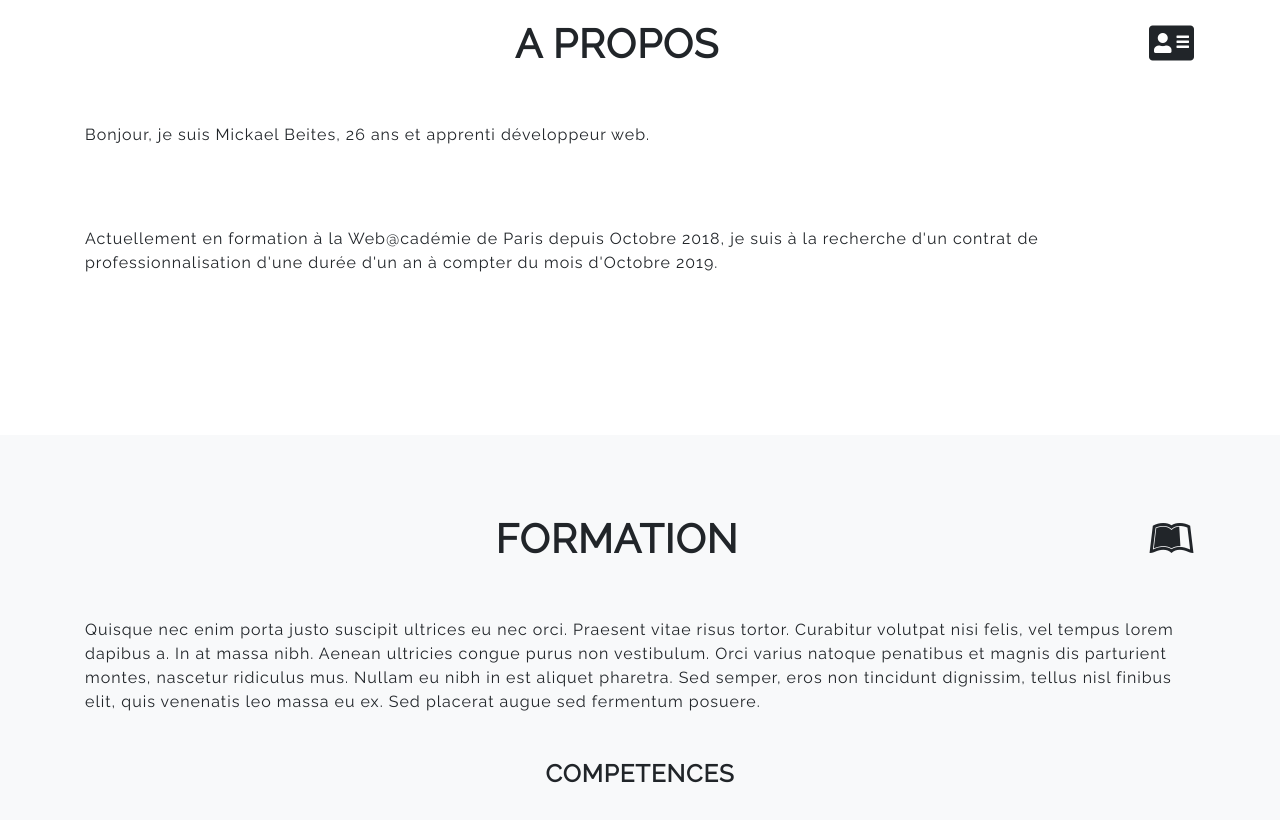
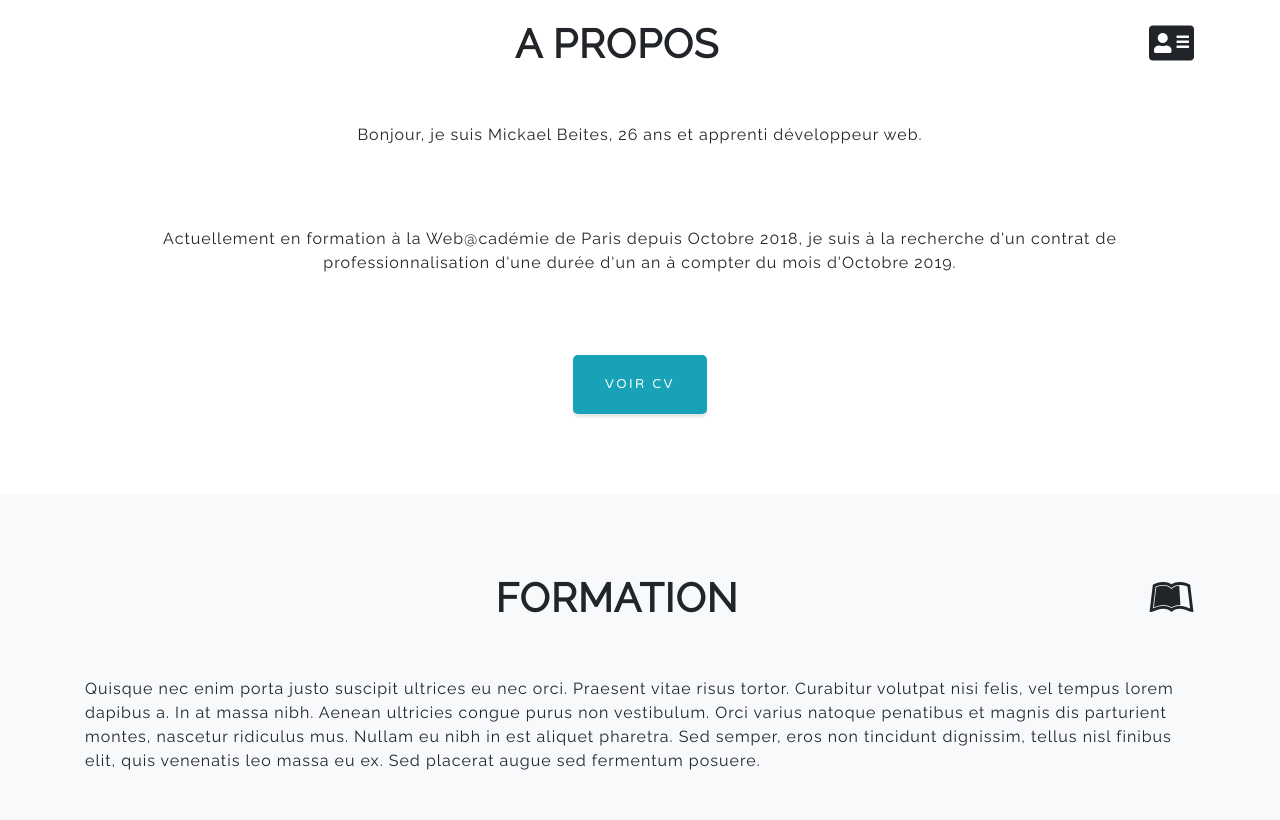
Before and after one commit to HotHead64/Portfolio, a plain HTML site: page index.html in a window 1280 px wide. Shown: the part 860-1680 px from the top of the page. Drawn offline with nearby package versions, Linux system fonts and the light colour scheme.

Commit message:
Update index.html

```diff
--- a/index.html
+++ b/index.html
@@ -78,9 +78,10 @@
         </div>
       </div>
       <div class="row">
-        <div class="col-lg-12">
+        <div class="col-lg-12 text-center">
           <p>Bonjour, je suis Mickael Beites, 26 ans et apprenti développeur web.</p>
           <p>Actuellement en formation à la Web@cadémie de Paris depuis Octobre 2018, je suis à la recherche d'un contrat de professionnalisation d'une durée d'un an à compter du mois d'Octobre 2019.</p>
+          <a href="http://localhost/CV_Beites_Mickael.pdf" class="btn btn-info btn-lg" role="button" aria-pressed="true">Voir CV</a>
         </div>
       </div>
     </div>
```
